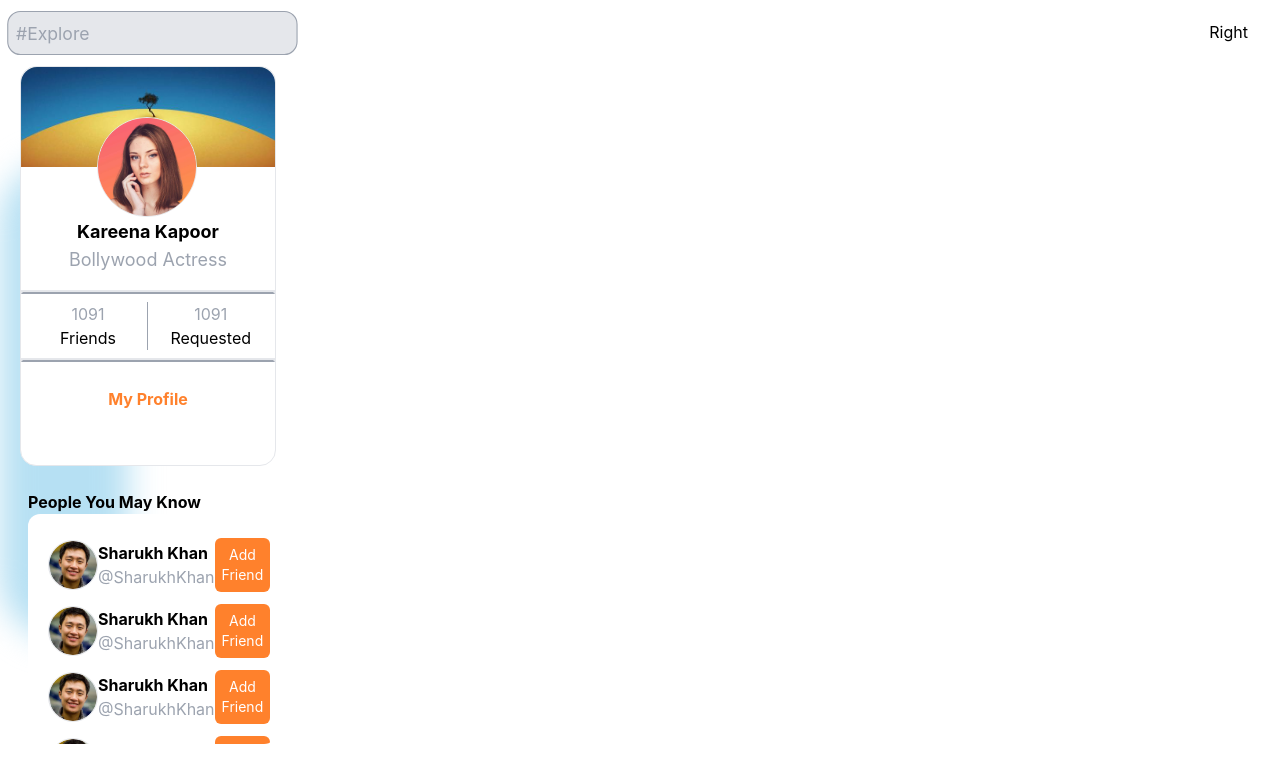
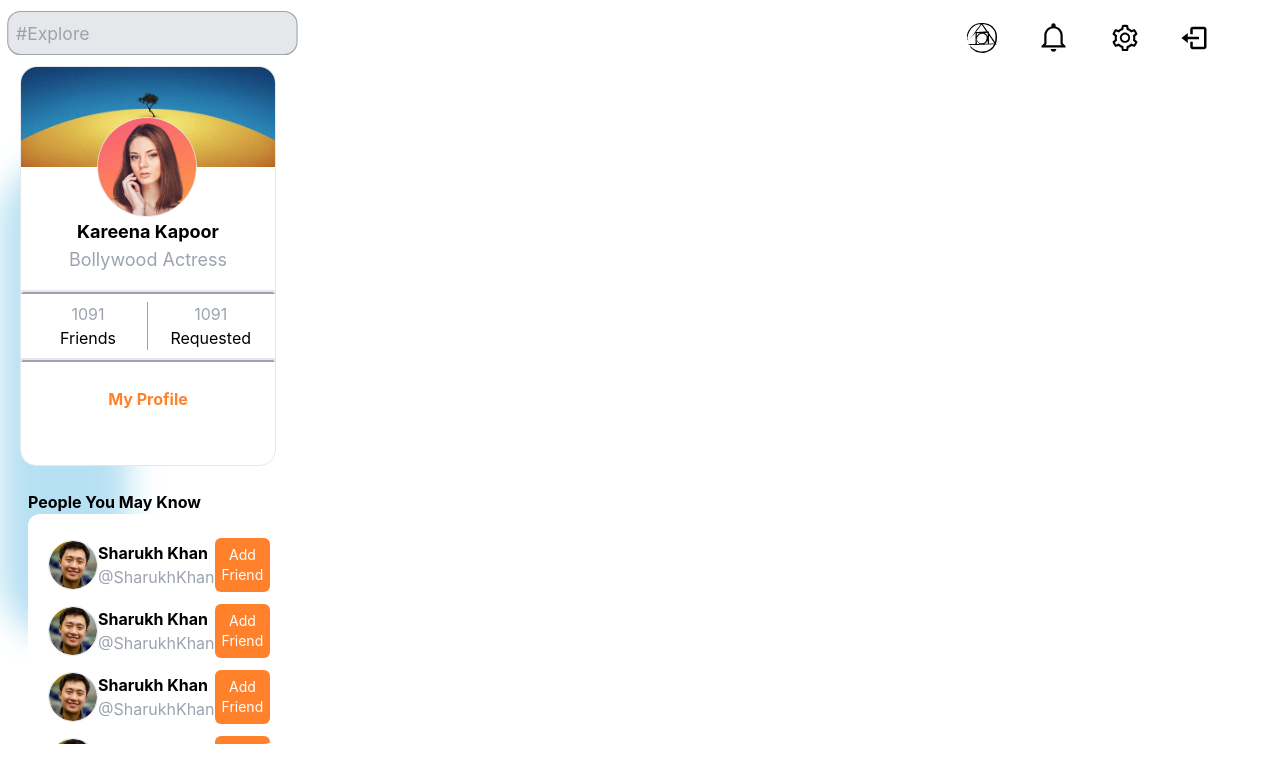
Before and after one commit to musharaf22/Social_Media_Frontend, a React (Create React App) app: page / in a window 1280 px wide. Shown: the top 782 px of the page. Built offline with nearby package versions, Linux system fonts and the light colour scheme.

Commit message:
working on Ui creation

```diff
--- a/src/pages/home/Home.tsx
+++ b/src/pages/home/Home.tsx
@@ -7,7 +7,7 @@ const Home = () => {
     <div className="flex justify-between">
       <Left />
       <div></div>
-      <div className="mr-8 m-5">
+      <div className="mr-8 m-5  w-[25%]">
         <Right />
       </div>
     </div>
--- a/src/pages/home/right/Right.tsx
+++ b/src/pages/home/right/Right.tsx
@@ -1,7 +1,19 @@
 import React from "react";
-
+import { AiOutlineSetting } from "react-icons/ai";
+import { IoMdNotificationsOutline } from "react-icons/io";
+import { BiLogOut } from "react-icons/bi";
+import { SiPostcss } from "react-icons/si";
 const Right = () => {
-  return <div>Right</div>;
+  return (
+    <div className="">
+      <div className="icons flex justify-evenly items-center">
+        <SiPostcss size={30} className="hover:text-[#FF812C]" />
+        <IoMdNotificationsOutline size={35} className="hover:text-[#FF812C]" />
+        <AiOutlineSetting size={30} className="hover:text-[#FF812C]" />
+        <BiLogOut size={30} className="hover:text-[#FF812C]" />
+      </div>
+    </div>
+  );
 };
 
 export default Right;
```
